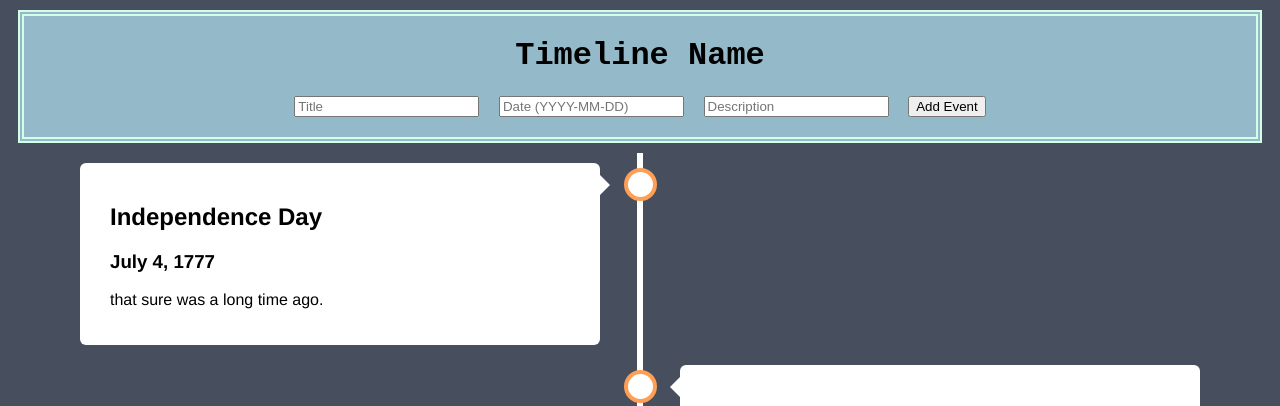
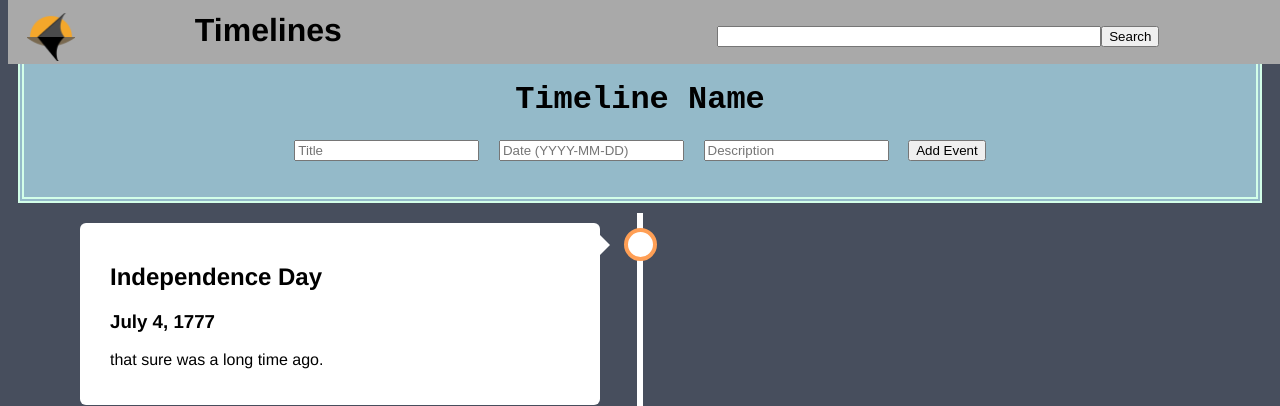
Before and after one commit to SomeGuy143/csci_313_timeline_project, a Django app: page /timeline/1/ in a window 1280 px wide. Shown: the top 406 px of the page. Run offline with Django 4.2, Linux system fonts and the light colour scheme; data comes from the database, SQL or seed files in the repository.

Commit message:
Added navbar to timeline page and home button
Navbar now stays when viewing a timeline. User can now go back to home page by clicking the logo.

```diff
--- a/timeline_website/timeline_app/templates/timeline_app/navbar.html
+++ b/timeline_website/timeline_app/templates/timeline_app/navbar.html
@@ -6,13 +6,16 @@
     <table style="border-radius: 2px; border-color: red; width: 100%;">
         <tr>
             <td>
-                <img src="{% static 'timeline_app/images/logo.png'%}" alt="Timelines Logo" style="height: 48px; width: 48px;">
+                <!--Clicking logo takes user back to homepage-->
+                <button style="background: none; border: 0;" onclick="location.href = '/'">
+                    <img src="{% static 'timeline_app/images/logo.png'%}" alt="Timelines Logo" style="height: 48px; width: 48px;">
+                </button>
             </td>
             <td style="padding-top: 10px;">
                 <h1 style= "text-align: left;">Timelines</h1>
             </td>
             <td style="padding-right: 10%;">
-                <input type="text" style="float: right; width: 70%;">
+                <button type="submit" style="float: right">Search</button><input #searchfield type="text" style="float: right; width: 70%;">
             </td>
         </tr>
     </table>
--- a/timeline_website/timeline_app/templates/timeline_app/timeline.html
+++ b/timeline_website/timeline_app/templates/timeline_app/timeline.html
@@ -1,4 +1,6 @@
+{% extends 'timeline_app/navbar.html' %}
 {% load static %}
+{% block contentblock %}
 <!DOCTYPE html>
 <html lang="en">
   <head>
@@ -46,3 +48,4 @@
       {% endfor %%}
     </div>
   </body>
+  {% endblock %}
```
